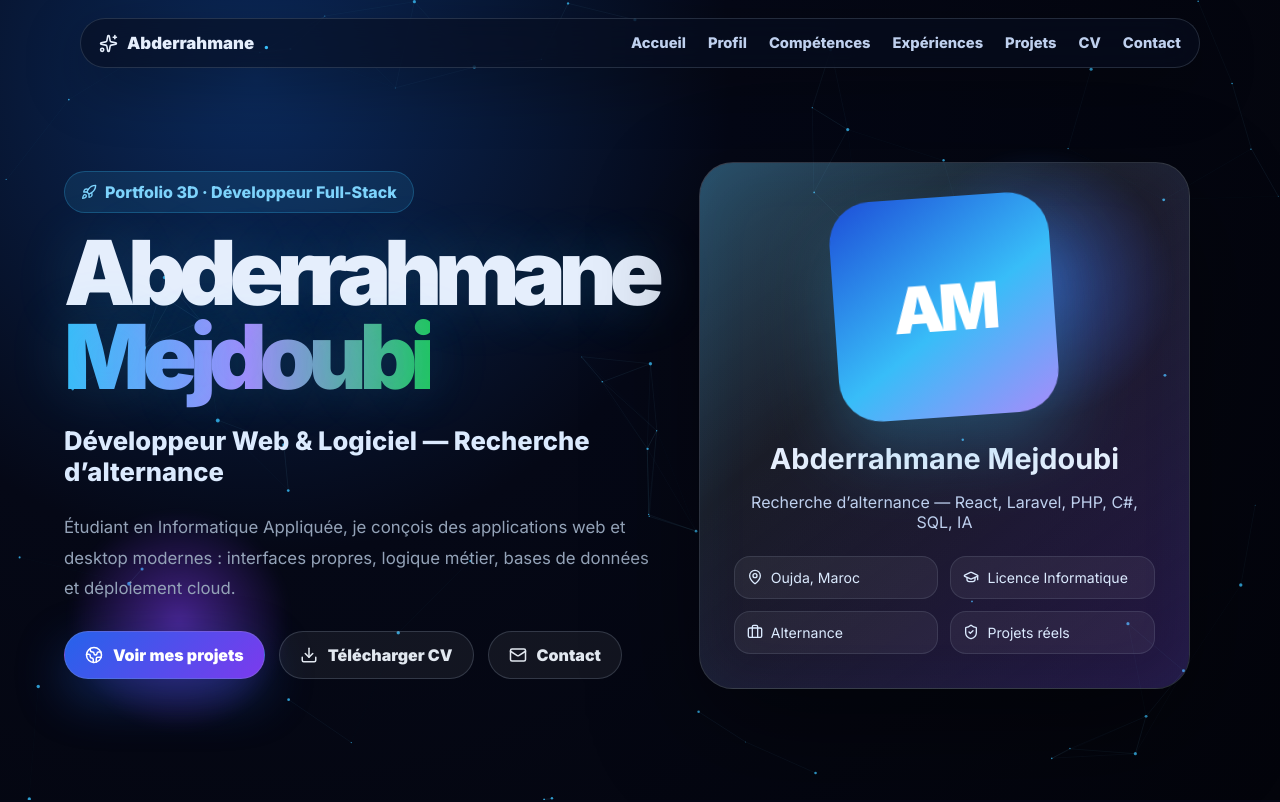
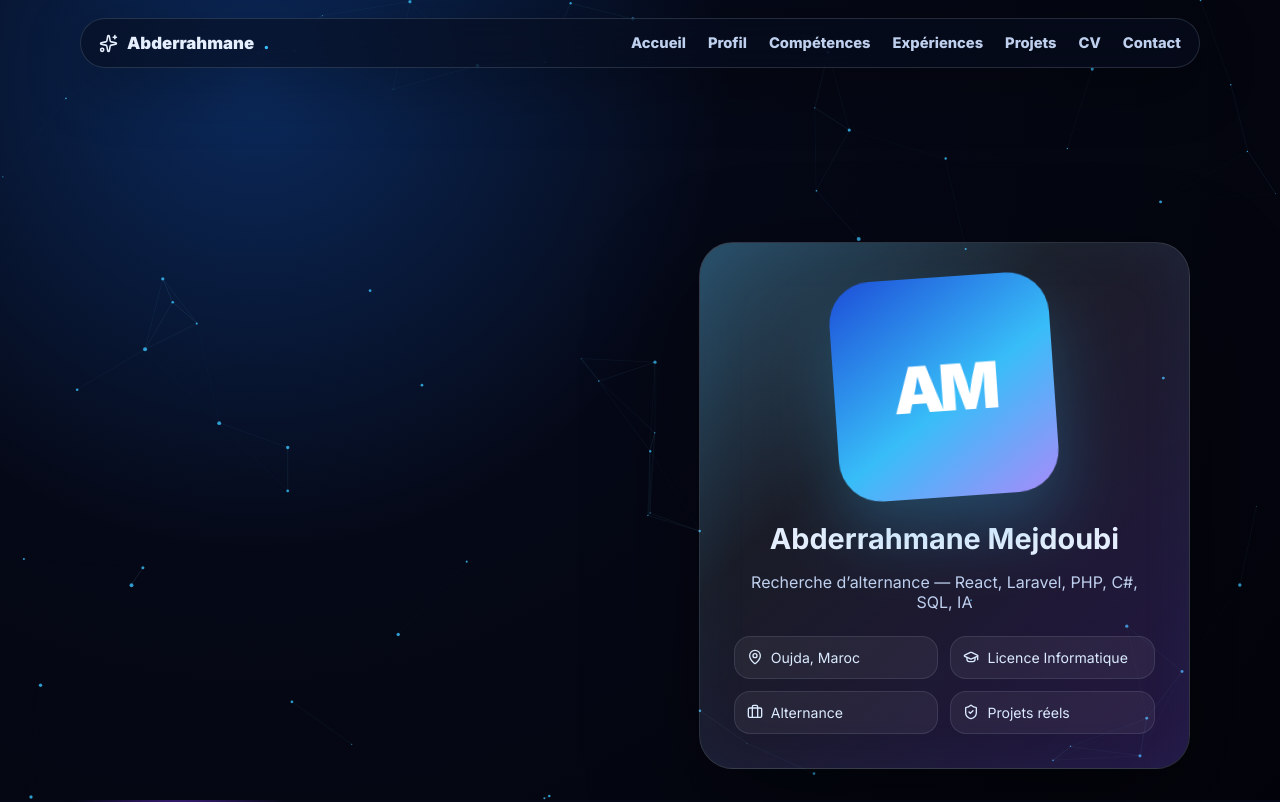
Before and after one commit to abdo-mej/Portfolio_Abderrahmane_Mejdoubi, a React (Vite) app: page / in a window 1280 px wide. Shown: the top 802 px of the page. Built offline with nearby package versions, Linux system fonts and the light colour scheme.

Commit message:
Update portfolio content + CV + UI fix

```diff
--- a/src/main.jsx
+++ b/src/main.jsx
@@ -129,13 +129,17 @@ function Hero() {
     <motion.div style={{ y }} className="orb orb-1" />
     <motion.div style={{ y: useTransform(scrollY, [0, 600], [0, -70]) }} className="orb orb-2" />
     <div className="hero-content">
-      <motion.div initial={{opacity:0, y:22}} animate={{opacity:1, y:0}} transition={{duration:.7}} className="badge"><Rocket size={16}/> Portfolio 3D · Développeur Full-Stack</motion.div>
+      <motion.div initial={{opacity:0, y:22}} animate={{opacity:1, y:0}} transition={{duration:.7}} className="badge"><Rocket size={16}/>· Développeur Full-Stack</motion.div>
       <motion.h1 initial={{opacity:0, y:34}} animate={{opacity:1, y:0}} transition={{duration:.8, delay:.1}}>Abderrahmane <span>Mejdoubi</span></motion.h1>
       <motion.p initial={{opacity:0, y:30}} animate={{opacity:1, y:0}} transition={{duration:.8, delay:.2}} className="subtitle">Développeur Web & Logiciel — Recherche d’alternance</motion.p>
-      <motion.p initial={{opacity:0, y:28}} animate={{opacity:1, y:0}} transition={{duration:.8, delay:.3}} className="intro">Étudiant en Informatique Appliquée, je conçois des applications web et desktop modernes : interfaces propres, logique métier, bases de données et déploiement cloud.</motion.p>
+      <motion.p initial={{opacity:0, y:28}} animate={{opacity:1, y:0}} transition={{duration:.8, delay:.3}} className="intro">Étudiant admis à l’EPISEN en systèmes d’information et actuellement en licence informatique appliquée, spécialité développement informatique. Titulaire d’un DUT en développement des applications informatiques, j’ai acquis une solide expérience à travers plusieurs projets en développement web et logiciel, notamment des applications de gestion et des plateformes complètes.
+
+Passionné par les technologies, rigoureux et orienté solution, je conçois des applications modernes intégrant interfaces intuitives, logique métier, bases de données et déploiement cloud.
+
+Je recherche une alternance en développement informatique à partir de septembre 2026 afin de renforcer mes compétences et contribuer à des projets innovants.</motion.p>
       <motion.div initial={{opacity:0, y:20}} animate={{opacity:1, y:0}} transition={{duration:.8, delay:.4}} className="actions">
         <a className="btn primary" href="#projets"><Globe2 size={18}/> Voir mes projets</a>
-        <a className="btn ghost" href={profile.cvPath} download><Download size={18}/> Télécharger CV</a>
+        <a className="btn ghost" href="/cv.pdf" download><Download size={18}/> Télécharger CV</a>
         <a className="btn ghost" href="#contact"><Mail size={18}/> Contact</a>
       </motion.div>
     </div>
```
Also changed, not shown: src/style.css, 1 other file (tests, documents, lock files or other folders).
